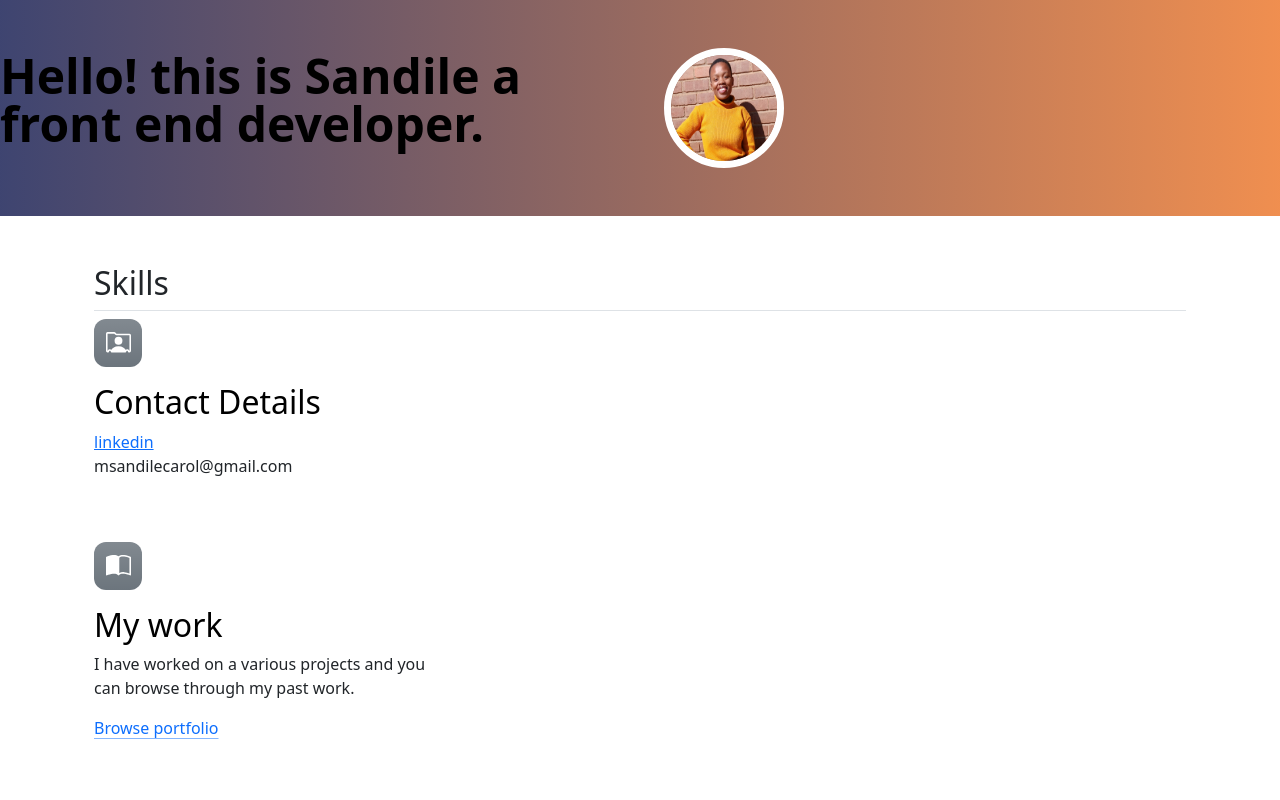
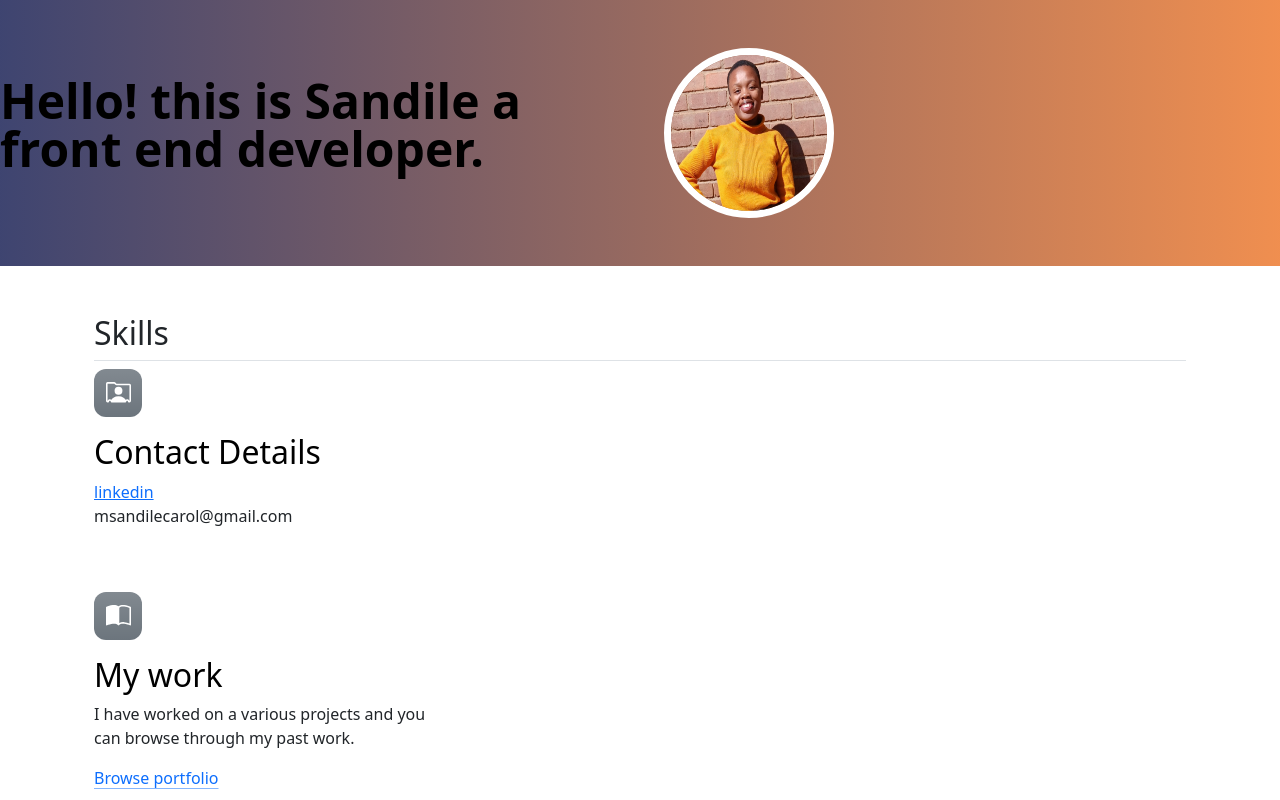
Before and after one commit to sandie-dev/Portfolio, a plain HTML site: page index.html in a window 1280 px wide. Shown: the top 800 px of the page. Drawn offline with nearby package versions, Linux system fonts and the light colour scheme.

Commit message:
Update styles.css

```diff
--- a/styles.css
+++ b/styles.css
@@ -28,6 +28,6 @@
 .circle-img {
   border-radius: 50%;
   border: 7px solid #fff;
-  width: 120px;
-  height: 120px;
+  width: 170px;
+  height: 170px;
 }
```
